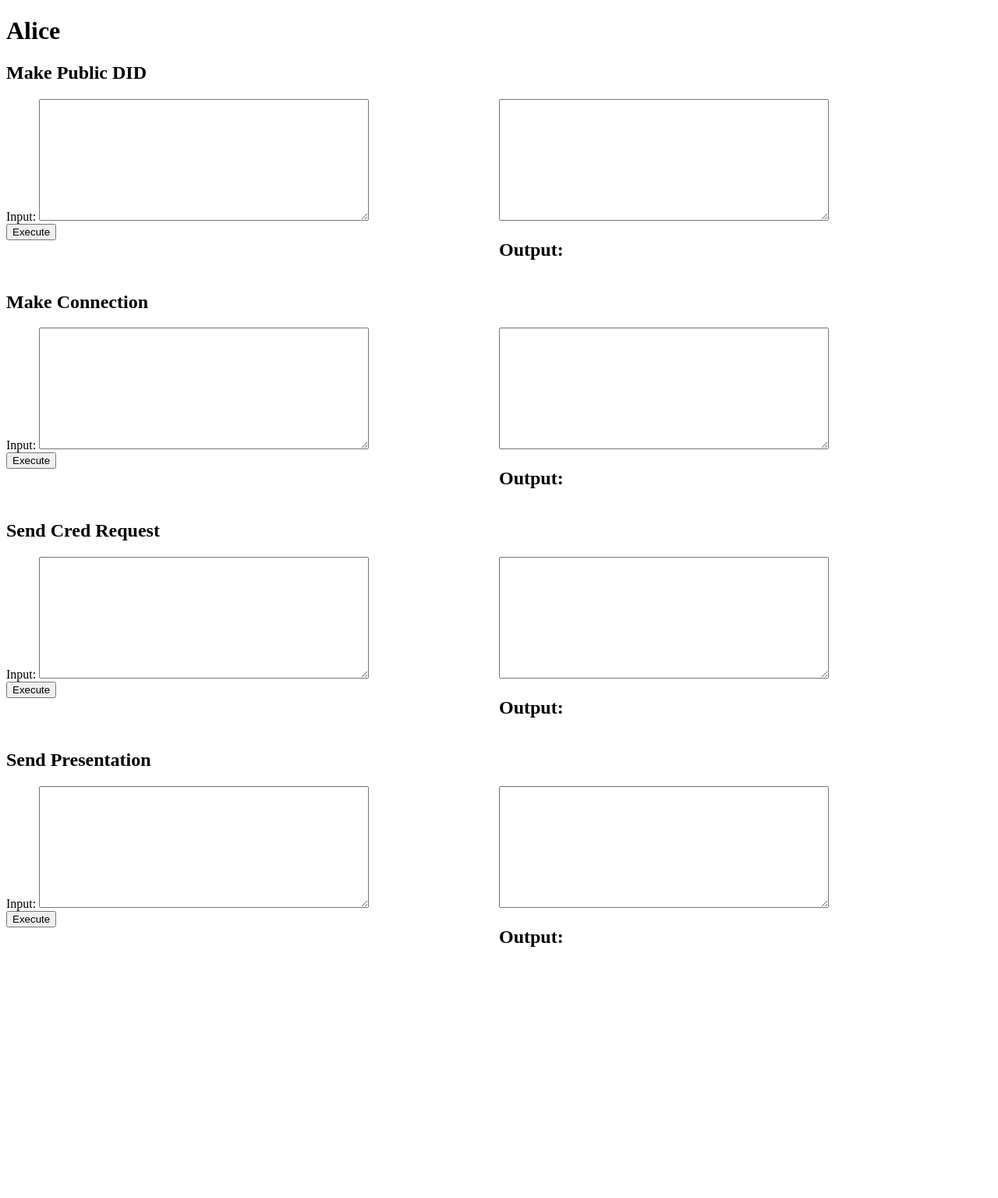
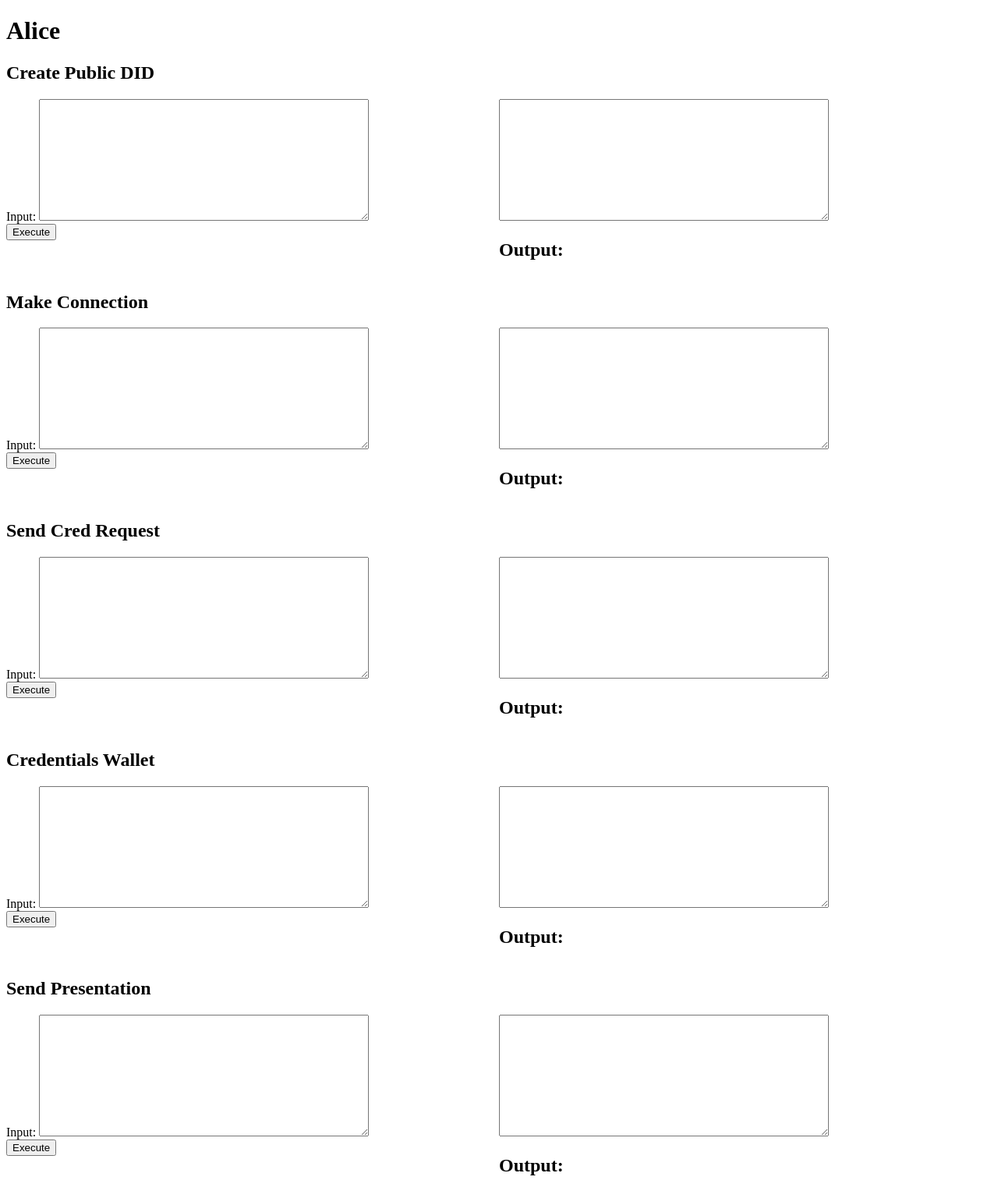
Before and after one commit to Riyuk-04/Aries_BTP, a Flask app: page /alice in a window 1280 px wide. Shown: the whole page at 78% size. Before the commit the page ends 1214 px from the top, so only its background shows below. Run offline with Flask 3, Linux system fonts and the light colour scheme.

Commit message:
final-changes

```diff
--- a/aries_controllers/app.py
+++ b/aries_controllers/app.py
@@ -76,5 +76,17 @@ def send_presentation_endpoint():
     result = send_presentation(agent_admin_port)
     return {'result': result}
 
+@app.route('/proof_record', methods=['POST'])
+def proof_record_endpoint():
+    agent_admin_port = request.json['agent_admin_port']
+    result = proof_record(agent_admin_port)
+    return {'result': result}
+
+@app.route('/see_credentials', methods=['POST'])
+def see_credentials_endpoint():
+    agent_admin_port = request.json['agent_admin_port']
+    result = see_credentials(agent_admin_port)
+    return {'result': result}
+
 if __name__ == "__main__":
     app.run(host="127.0.0.1", port=8080, debug=True)
--- a/aries_controllers/templates/alice.html
+++ b/aries_controllers/templates/alice.html
@@ -18,7 +18,7 @@
 <body>
     <h1>Alice</h1>
     <div class="row">
-      <h2>Make Public DID</h2>
+      <h2>Create Public DID</h2>
       <div class="column">
           <form id="api2-form">
             <label for="api2-input">Input:</label>
@@ -60,6 +60,21 @@
 <div class="column">
     <textarea id="api3-output" name="api3-output" rows="10" cols="50" readonly></textarea>
     <h2>Output:</h2>
+</div>
+</div>
+<div class="row">
+  <h2>Credentials Wallet</h2>
+  <div class="column">
+  <form id="api5-form">
+    <label for="api5-input">Input:</label>
+    <textarea id="api5-input" name="api5-input" rows="10" cols="50"></textarea>
+    <br>
+    <button type="button" onclick="executeApi5()">Execute</button>
+  </form>
+</div>
+<div class="column">
+  <textarea id="api5-output" name="api5-output" rows="10" cols="50" readonly></textarea>
+  <h2>Output:</h2>
 </div>
 </div>
 <div class="row">
@@ -157,6 +172,26 @@
       // handle response and display it in api2-output textarea
     //   document.getElementById("api2-output").value = "API 2 response";
     }
+
+    function executeApi5() {
+      const input = document.getElementById("api5-input").value;
+      // make API 2 call with input
+      fetch("http://127.0.0.1:8080/see_credentials", {
+            method: 'POST',
+            headers: {
+                'Content-type': 'application/json'
+            },
+            body: input
+        })
+        .then(response => response.text())
+        .then(data => {
+        // Display the response in the api1-output textarea
+        document.getElementById("api5-output").value = data;
+        })
+        .catch(error => console.error(error));
+      // handle response and display it in api2-output textarea
+    //   document.getElementById("api2-output").value = "API 2 response";
+    }
   </script>
 </body>
 </html>
```
Also changed, not shown: aries_controllers/templates/verifier.html (+36 -1 lines), aries_controllers/utils.py (+32 -0 lines), 1 other file.
